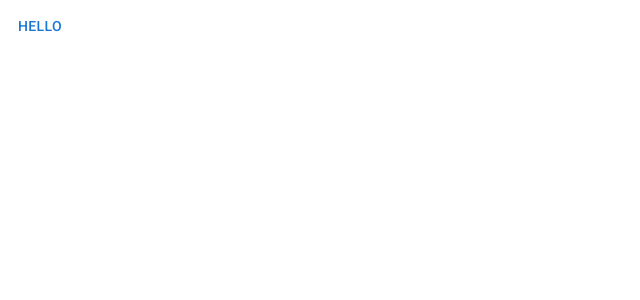
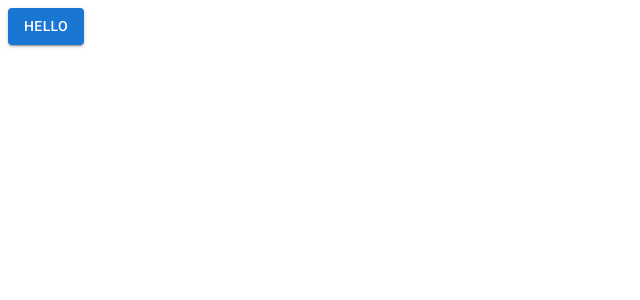
Before and after one commit to Icar0S/Parking-Manager, a React (Create React App) app: page /home in a window 1280 px wide. Shown: the top 300 px of the page, without its empty margins (0-640 px from the left). Built offline with nearby package versions, Linux system fonts and the light colour scheme.

Commit message:
feat: add thema Light

```diff
--- a/src/App.tsx
+++ b/src/App.tsx
@@ -1,12 +1,14 @@
+import { ThemeProvider } from '@mui/material'
 import { BrowserRouter } from "react-router-dom";
 import { AppRoutes } from "./routes";
+import { LightTheme } from './shared/themes';
 
 export const App = () => {
   return (
-    <BrowserRouter>
-
-      <AppRoutes />
-
-    </BrowserRouter>
+    <ThemeProvider theme={LightTheme}>
+      <BrowserRouter>
+        <AppRoutes />
+      </BrowserRouter>
+    </ThemeProvider>
   );
 }
--- a/src/routes/index.tsx
+++ b/src/routes/index.tsx
@@ -4,7 +4,7 @@
 export const AppRoutes = () => {
   return (
     <Routes>
-      <Route path="/home" element={<Button>Hello</Button>} />
+      <Route path="/home" element={<Button variant='contained' color='primary'>Hello</Button>} />
 
       <Route path="*" element={<Navigate to="/home" />} />
     </Routes>
--- /dev/null
+++ b/src/shared/themes/Light.ts
@@ -0,0 +1,24 @@
+import { createTheme } from "@mui/material";
+import { blue, purple } from '@mui/material/colors';
+
+export const LightTheme = createTheme({
+  palette: {
+    primary: {
+      main: blue[700],
+      dark: blue[800],
+      light: blue[500],
+      contrastText: '#ffffff',
+    },
+    secondary: {
+      main: purple[500],
+      dark: purple[400],
+      light: purple[300],
+      contrastText: '#ffffff',
+    },
+    background: {
+      paper: '#ffffff',
+      default: '#f7f6f3',
+    }
+  }
+
+});
--- a/src/shared/themes/index.ts
+++ b/src/shared/themes/index.ts
@@ -1 +1 @@
-export { };
+export * from './Light';
```
